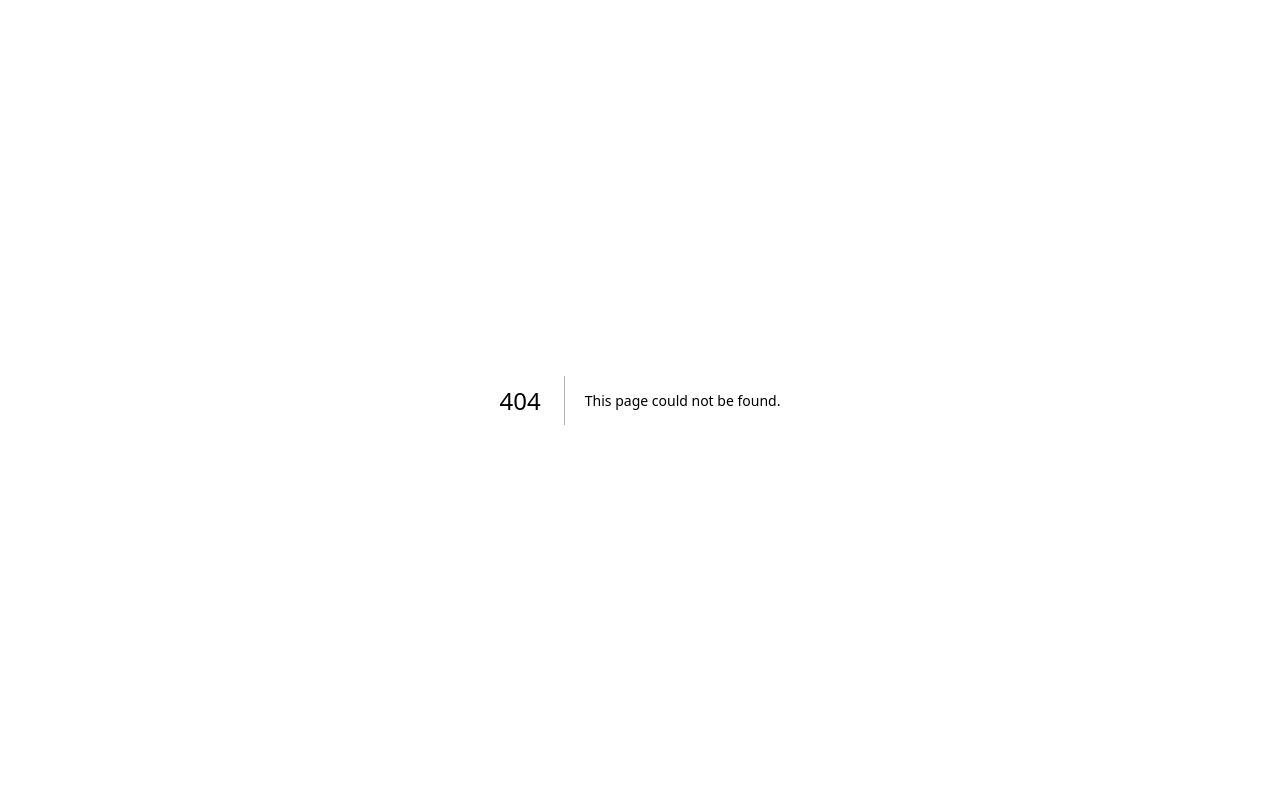
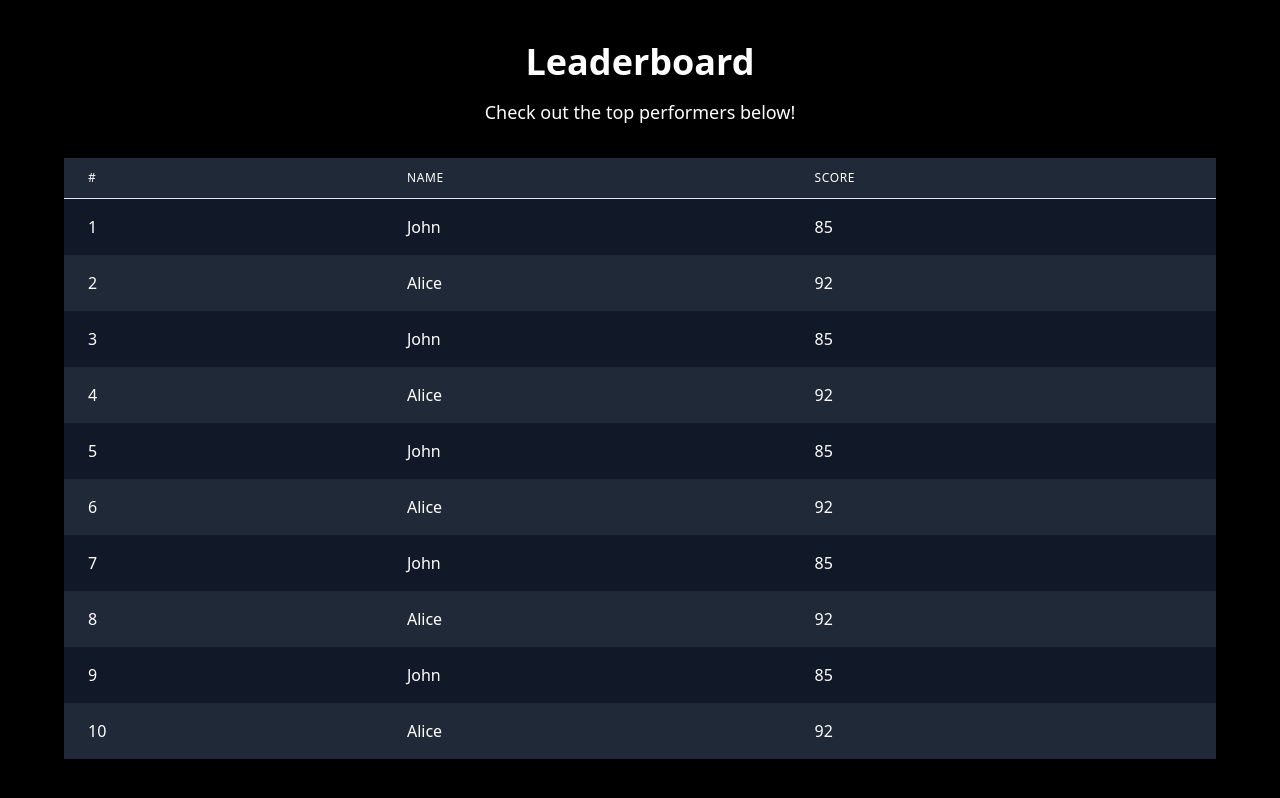
Before and after one commit to ClaudiuBogdan/recycle_quest, a Next.js app: page /leaderboard in a window 1280 px wide. Before the commit this address had no page. Built offline with nearby package versions, Linux system fonts and the light colour scheme.

Commit message:
add leaderboard page

```diff
--- /dev/null
+++ b/src/components/table/Table.tsx
@@ -0,0 +1,60 @@
+import React from "react";
+
+const data = [
+  { name: "John", score: 85 },
+  { name: "Alice", score: 92 },
+  { name: "John", score: 85 },
+  { name: "Alice", score: 92 },
+  { name: "John", score: 85 },
+  { name: "Alice", score: 92 },
+  { name: "John", score: 85 },
+  { name: "Alice", score: 92 },
+  { name: "John", score: 85 },
+  { name: "Alice", score: 92 },
+  { name: "John", score: 85 },
+  { name: "Alice", score: 92 },
+  // Add more data as needed, but limit to 10 rows
+];
+
+const TableComponent: React.FC = () => {
+  return (
+    <table className="min-w-full bg-black text-white divide-y divide-gray-200">
+      <thead className="bg-gray-800">
+        <tr>
+          <th
+            scope="col"
+            className="px-6 py-3 text-left text-xs font-medium uppercase tracking-wider"
+          >
+            #
+          </th>
+          <th
+            scope="col"
+            className="px-6 py-3 text-left text-xs font-medium uppercase tracking-wider"
+          >
+            Name
+          </th>
+          <th
+            scope="col"
+            className="px-6 py-3 text-left text-xs font-medium uppercase tracking-wider"
+          >
+            Score
+          </th>
+        </tr>
+      </thead>
+      <tbody>
+        {data.slice(0, 10).map((row, index) => (
+          <tr
+            key={index}
+            className={index % 2 === 0 ? "bg-gray-900" : "bg-gray-800"}
+          >
+            <td className="px-6 py-4 whitespace-nowrap">{index + 1}</td>
+            <td className="px-6 py-4 whitespace-nowrap">{row.name}</td>
+            <td className="px-6 py-4 whitespace-nowrap">{row.score}</td>
+          </tr>
+        ))}
+      </tbody>
+    </table>
+  );
+};
+
+export default TableComponent;
--- /dev/null
+++ b/src/pages/leaderboard.tsx
@@ -0,0 +1,13 @@
+import TableComponent from "@/components/table/Table";
+
+export default function Leaderboard() {
+  return (
+    <div className="flex flex-col items-center justify-center min-h-screen bg-black text-white px-16">
+      <h1 className="text-4xl font-bold mb-4">Leaderboard</h1>
+      <p className="text-lg mb-8">Check out the top performers below!</p>
+      <div className="w-full max-w-screen-x1">
+        <TableComponent />
+      </div>
+    </div>
+  );
+}
```
